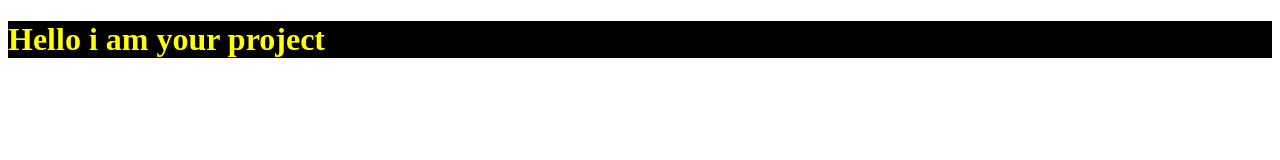
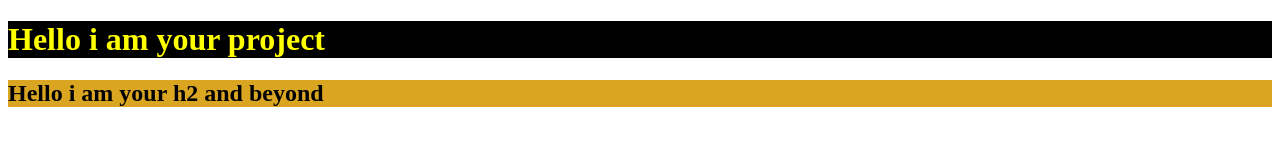
Before and after one commit to KjetilHHauger/profile-card-component, a plain HTML site: page index.html in a window 1280 px wide. Drawn offline with Linux system fonts and the light colour scheme.

Commit message:
added h2 and some styles

```diff
--- a/css/styles.css
+++ b/css/styles.css
@@ -6,3 +6,8 @@ h1 {
     background-color: black;
     color: yellow;
 }
+
+h2 {
+    background-color: goldenrod;
+    color: black;
+}
--- a/index.html
+++ b/index.html
@@ -9,6 +9,7 @@
 <body>
 
     <h1>Hello i am your project</h1>
+    <h2>Hello i am your h2 and beyond</h2>
 
 </body>
 </html>
```
